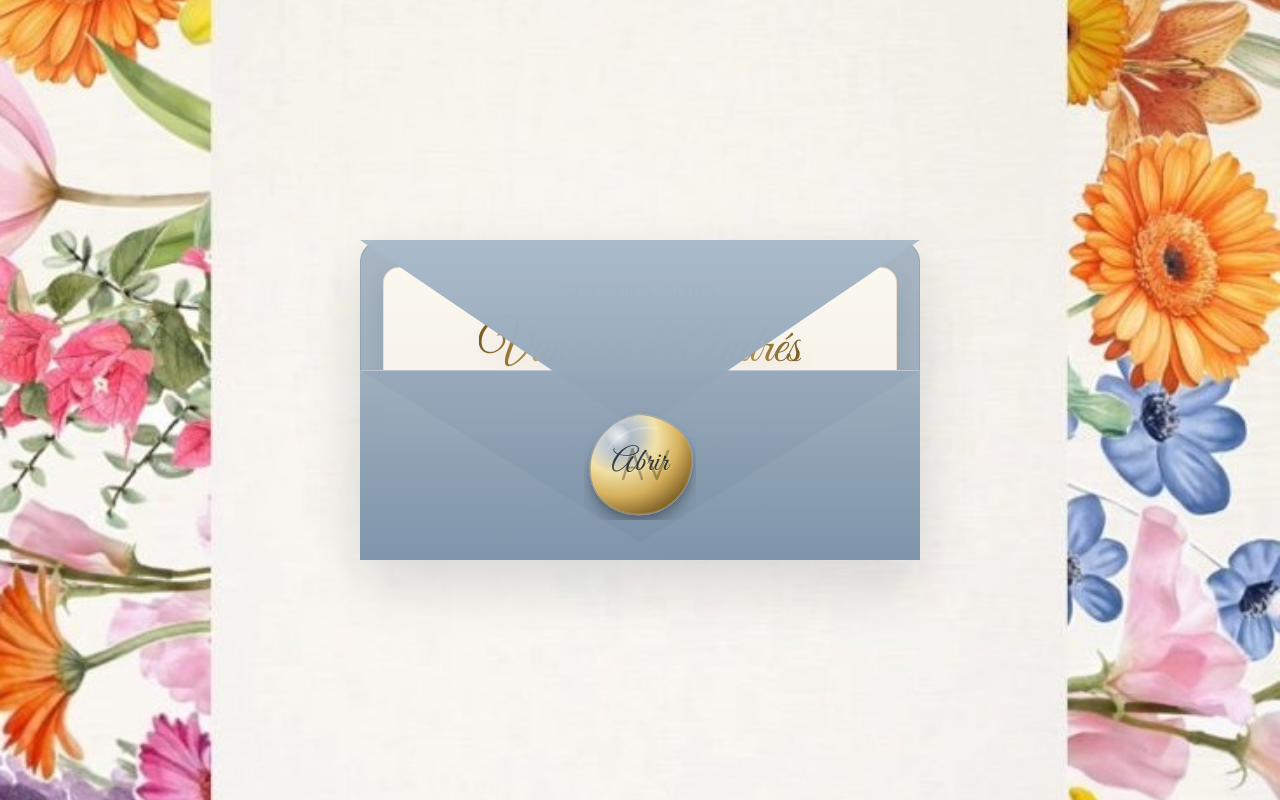
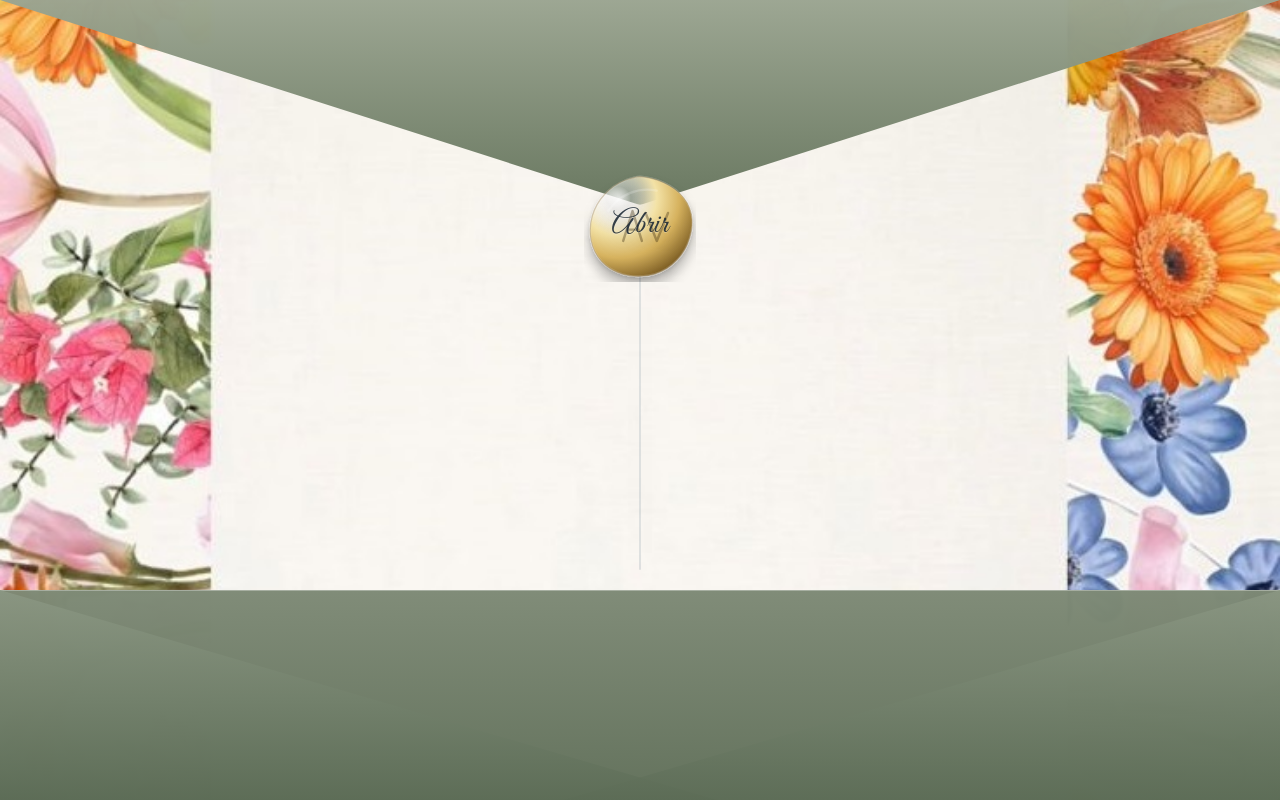
Before and after one commit to iandlocam/boda-rsvp-2027, a Next.js app: page / in a window 1280 px wide. Built offline with nearby package versions, Linux system fonts and the light colour scheme.

Commit message:
Actualizar index.js

```diff
--- a/pages/index.js
+++ b/pages/index.js
@@ -955,127 +955,116 @@ export default function Home() {
       textTransform: "uppercase",
     },
 
-    // ✅ Sobre
-    envelopeStage: {
-  width: "100%",
-  maxWidth: 760,
-  display: "flex",
-  flexDirection: "column",
-  justifyContent: "center",
-  alignItems: "center",
-  padding: "12px 0",
-},
-
-envelopeWrap: {
-  width: "100%",
-  maxWidth: 560,
-  position: "relative",
-  textAlign: "center",
-  cursor: "pointer",
-},
-
+   // ✅ Sobre (upgrade realista)
 envelope: {
   width: "100%",
-  height: 320,
+  height: 340,
   position: "relative",
   borderRadius: 22,
   overflow: "hidden",
-  border: "1px solid rgba(31,65,95,0.14)",
-  background: "linear-gradient(180deg, rgba(160,176,190,0.92), rgba(140,160,178,0.92))",
-  boxShadow: "0 24px 60px rgba(12,22,33,0.14)",
-  perspective: 1200,
+  border: "1px solid rgba(31,65,95,0.12)",
+  background: "linear-gradient(180deg, rgba(245,246,248,0.92), rgba(236,238,242,0.92))",
+  boxShadow: "0 30px 70px rgba(12,22,33,0.16)",
+  perspective: 1400,
 },
 
 envShadow: {
   position: "absolute",
   inset: 0,
-  background: "radial-gradient(60% 60% at 50% 85%, rgba(0,0,0,0.18), transparent 60%)",
+  background: "radial-gradient(65% 55% at 50% 86%, rgba(0,0,0,0.22), transparent 62%)",
   opacity: 0.55,
   pointerEvents: "none",
+  zIndex: 0,
 },
 
+// Papel asomando (más “carta”)
 envPaperPeek: {
   position: "absolute",
   left: 22,
   right: 22,
-  top: 26,
-  height: 170,
-  borderRadius: 16,
-  background: "linear-gradient(180deg, rgba(252,248,240,0.98), rgba(248,242,232,0.98))",
+  top: 18,
+  height: 200,
+  borderRadius: 18,
+  background: "linear-gradient(180deg, rgba(255,255,255,0.98), rgba(248,242,232,0.98))",
   border: "1px solid rgba(176,141,87,0.22)",
-  boxShadow: "0 10px 26px rgba(0,0,0,0.10)",
-  transform: envelopeOpen ? "translateY(-18px)" : "translateY(0px)",
-  transition: "transform 900ms cubic-bezier(0.2,0.85,0.2,1)",
-  zIndex: 1,
+  boxShadow: "0 12px 28px rgba(0,0,0,0.12)",
+  transform: envelopeOpen ? "translateY(-26px)" : "translateY(0px)",
+  transition: "transform 980ms cubic-bezier(0.2,0.85,0.2,1)",
+  zIndex: 2,
   display: "grid",
   placeItems: "center",
-  padding: 14,
+  padding: 16,
 },
 
 envPaperPeekInner: {
   textAlign: "center",
   fontFamily: '"Cormorant Garamond", serif',
-  color: "rgba(19,32,45,0.80)",
+  color: "rgba(19,32,45,0.82)",
 },
 
+// Bolsillo del sobre (verde oliva)
 envPocket: {
   position: "absolute",
   left: 0,
   right: 0,
   bottom: 0,
-  height: 190,
-  background: "linear-gradient(180deg, rgba(150,168,186,0.98), rgba(122,144,166,0.98))",
-  zIndex: 3,
-  boxShadow: "inset 0 1px 0 rgba(255,255,255,0.35)",
+  height: 210,
+  background: "linear-gradient(180deg, rgba(126,138,118,0.98), rgba(97,112,90,0.98))",
+  zIndex: 5,
+  boxShadow: "inset 0 1px 0 rgba(255,255,255,0.30)",
 },
 
+// Laterales (dan pliegue)
 envPocketSideLeft: {
   position: "absolute",
   left: 0,
   bottom: 0,
-  width: "55%",
-  height: 190,
-  background: "linear-gradient(180deg, rgba(160,176,190,0.95), rgba(128,150,172,0.95))",
+  width: "56%",
+  height: 210,
+  background: "linear-gradient(180deg, rgba(140,152,132,0.95), rgba(92,108,86,0.95))",
   clipPath: "polygon(0 0, 100% 100%, 0 100%)",
-  zIndex: 4,
-  opacity: 0.85,
+  zIndex: 6,
+  opacity: 0.88,
 },
-
 envPocketSideRight: {
   position: "absolute",
   right: 0,
   bottom: 0,
-  width: "55%",
-  height: 190,
-  background: "linear-gradient(180deg, rgba(160,176,190,0.95), rgba(128,150,172,0.95))",
+  width: "56%",
+  height: 210,
+  background: "linear-gradient(180deg, rgba(140,152,132,0.95), rgba(92,108,86,0.95))",
   clipPath: "polygon(100% 0, 100% 100%, 0 100%)",
-  zIndex: 4,
-  opacity: 0.80,
+  zIndex: 6,
+  opacity: 0.82,
 },
 
+// Solapa (la “tapa” con brillo realista)
 envelopeFlap: {
   position: "absolute",
   left: 0,
   right: 0,
   top: 0,
-  height: 190,
+  height: 205,
   transformOrigin: "top center",
   transformStyle: "preserve-3d",
   transform: envelopeOpen ? "rotateX(180deg)" : "rotateX(0deg)",
   transition: "transform 980ms cubic-bezier(0.2, 0.85, 0.2, 1)",
-  background: "linear-gradient(180deg, rgba(170,186,202,0.98), rgba(140,160,178,0.98))",
+  background:
+    "linear-gradient(180deg, rgba(155,165,145,0.98), rgba(103,118,94,0.98))",
   clipPath: "polygon(0 0, 100% 0, 50% 100%)",
-  borderBottom: "1px solid rgba(31,65,95,0.14)",
+  borderBottom: "1px solid rgba(31,65,95,0.10)",
   backfaceVisibility: "hidden",
-  zIndex: 6,
+  zIndex: 8,
+  boxShadow: "0 10px 18px rgba(0,0,0,0.10)",
 },
 
+// Coloca el sello donde “cierra” la solapa
 sealStage: {
   position: "absolute",
   left: "50%",
-  top: 168,
+  top: 170,
   transform: "translateX(-50%)",
-  zIndex: 10,
+  zIndex: 12,
 },
 
 
```
